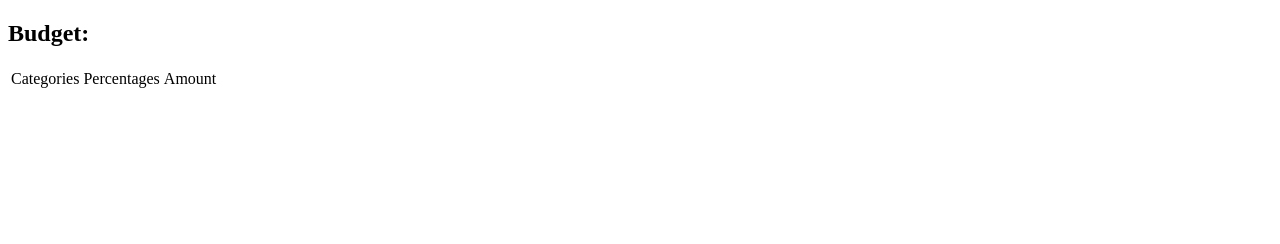
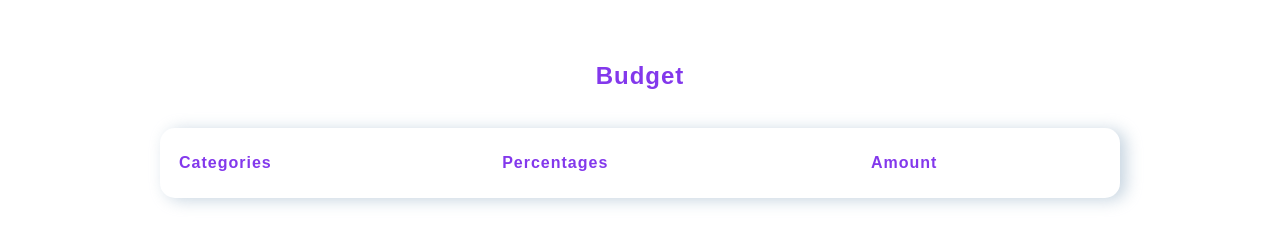
Before and after one commit to Oba-max22/budget-calculator, a plain HTML site: page output.html in a window 1280 px wide. Drawn offline with Linux system fonts and the light colour scheme.

Commit message:
styled tableq

```diff
--- a/output.html
+++ b/output.html
@@ -8,7 +8,8 @@
     <title>Budget Calculator</title>
 </head>
 <body>
-    <h2 id="result">Budget: </h2>
+    <div class="container">
+        <h2 id="result">Budget</h2>
         <table>
             <thead>
                 <tr>
@@ -21,6 +22,7 @@
 
             </tbody>
         </table>
+    </div>
     <script>
         window.addEventListener("load", () => {
             var budget = JSON.parse(localStorage.getItem("budget"));
--- a/styles/output.css
+++ b/styles/output.css
@@ -0,0 +1,37 @@
+body {
+    min-height: 100vh;
+    margin: 0;
+}
+
+.container {
+    display: flex;
+    flex-direction: column;
+    justify-content: center;
+    align-items: center;
+    margin-top: 2rem;
+    color: #8338ec;
+    font-family: Arial, Helvetica, sans-serif;
+    font-size: 1rem;
+    font-weight: 500;
+    letter-spacing: 1px;
+    line-height:  2rem;
+    padding: .5rem;
+}
+
+h2 {
+    font-weight: light;
+}
+
+table {
+    align-self: center;
+    width: 60rem;
+    height: auto;
+    border-radius: 15px;
+    box-shadow: rgba(136, 165, 191, 0.48) 6px 2px 16px 0px, rgba(255, 255, 255, 0.8) -6px -2px 16px 0px;
+    padding: 1rem;
+    margin: 1rem;
+}
+
+thead {
+    font-weight: bold;
+}
```
Lines whose indentation alone changed are shown as unchanged.
